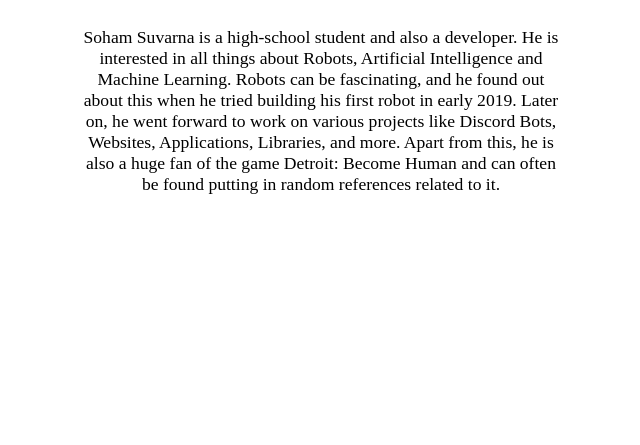
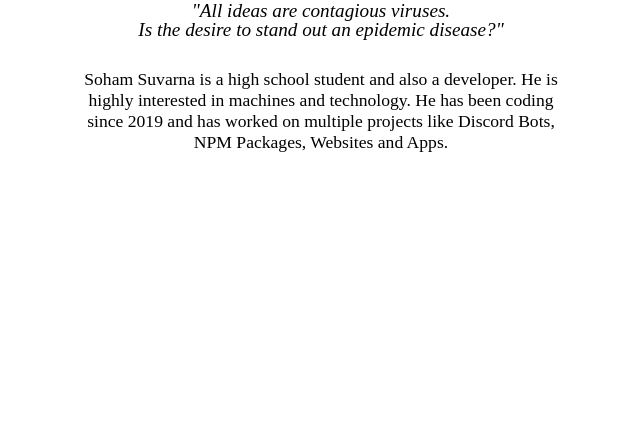
Before and after one commit to sohamksuvarna/sohamksuvarna.github.io, a plain HTML site: page about.html in a window 1280 px wide. Shown: the part 363-808 px from the top of the page, without its empty margins (327-967 px from the left). Drawn offline with Linux system fonts and the light colour scheme.

Commit message:
Update about.html

```diff
--- a/about.html
+++ b/about.html
@@ -15,11 +15,7 @@
     <i class="line">"All ideas are contagious viruses.<br></br>
       Is the desire to stand out an epidemic disease?"</i>
 
-    <p class="about">Soham Suvarna is a high-school student and also a developer. He is interested in all things about
-      Robots, Artificial Intelligence and Machine Learning. Robots can be fascinating, and he found out about this when
-      he tried building his first robot in early 2019. Later on, he went forward to work on various projects like
-      Discord Bots, Websites, Applications, Libraries, and more. Apart from this, he is also a huge fan of the game
-      Detroit: Become Human and can often be found putting in random references related to it.</p>
+    <p class="about">Soham Suvarna is a high school student and also a developer. He is highly interested in machines and technology. He has been coding since 2019 and has worked on multiple projects like Discord Bots, NPM Packages, Websites and Apps.</p>
   </div>
 </body>
 
```
